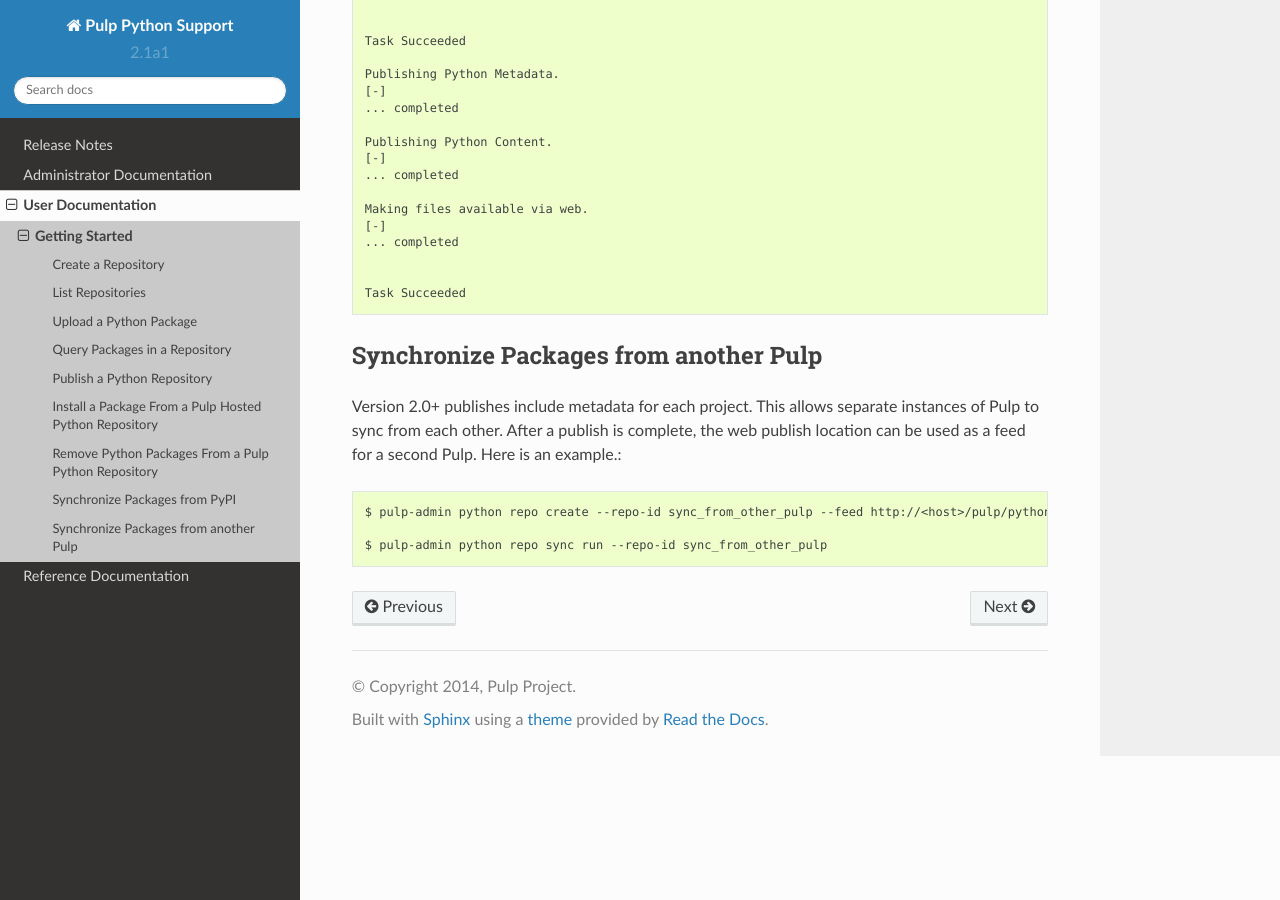
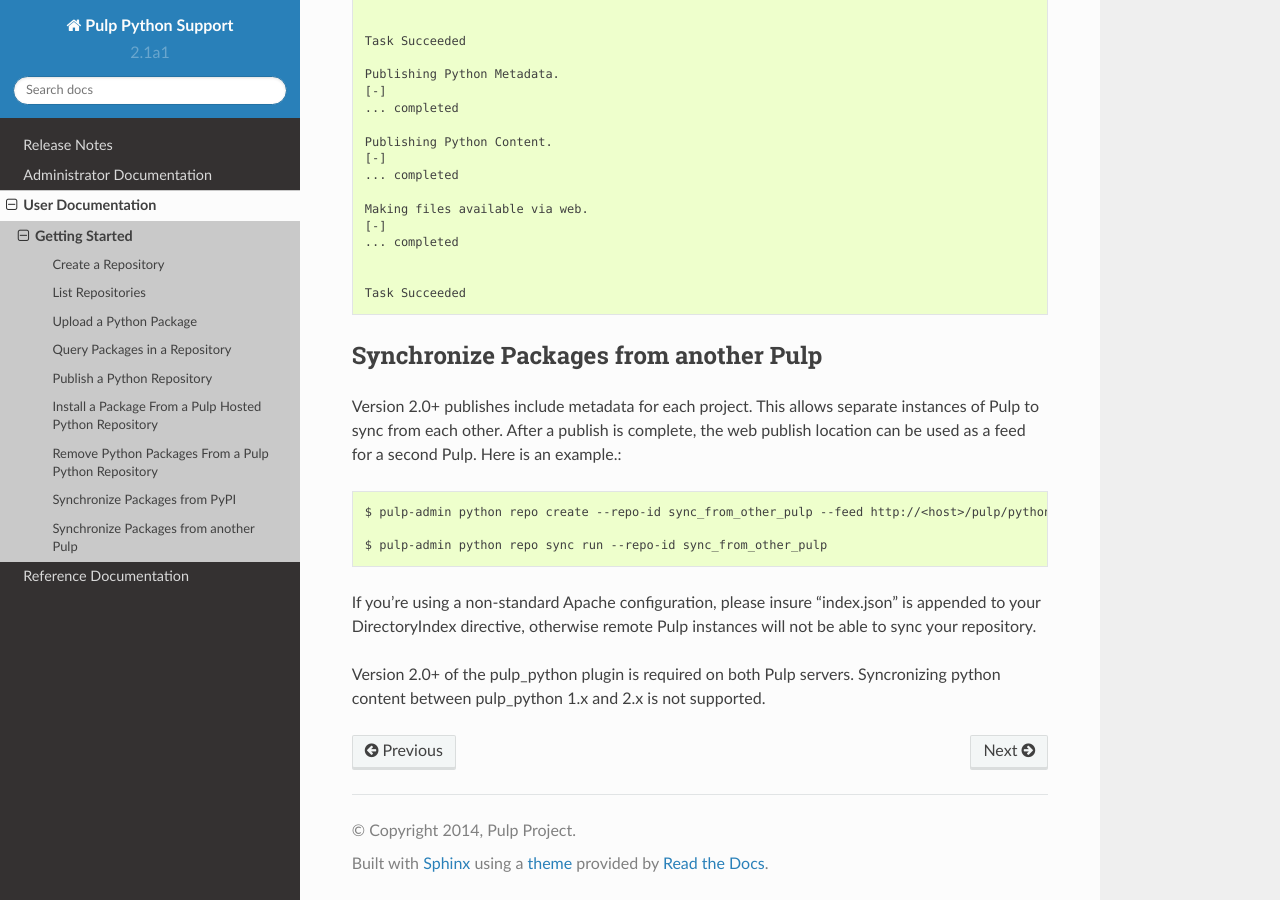
Before and after one commit to pulp/pulp_python, a Sphinx documentation site: the page built from docs/user-docs/getting_started.rst, in a window 1280 px wide and 900 px high, scrolled down 3302 px. Built offline with Sphinx 7.4.7 and the Read the Docs theme 2.0.0, drawn with Linux system fonts in a browser that asks for light colours.

Commit message:
Update documentation to reflect DirectoryIndex and pulp_python version requirements

```diff
--- a/docs/user-docs/getting_started.rst
+++ b/docs/user-docs/getting_started.rst
@@ -185,3 +185,7 @@
    $ pulp-admin python repo create --repo-id sync_from_other_pulp --feed http://<host>/pulp/python/web/<repo_id>/ --package-names numpy,scipy
 
    $ pulp-admin python repo sync run --repo-id sync_from_other_pulp
+
+If you're using a non-standard Apache configuration, please insure "index.json" is appended to your DirectoryIndex directive, otherwise remote Pulp instances will not be able to sync your repository.
+
+Version 2.0+ of the pulp_python plugin is required on both Pulp servers. Syncronizing python content between pulp_python 1.x and 2.x is not supported.
```
